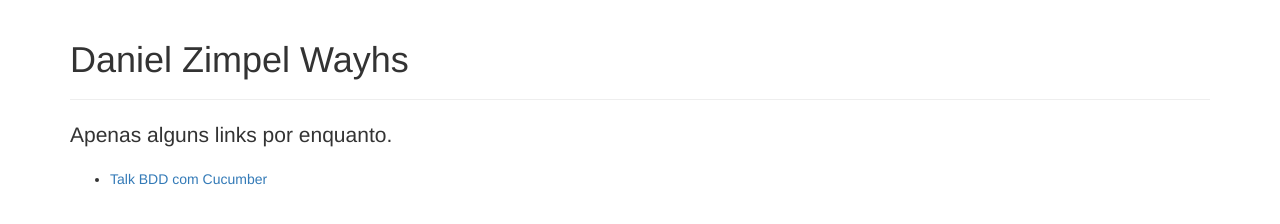
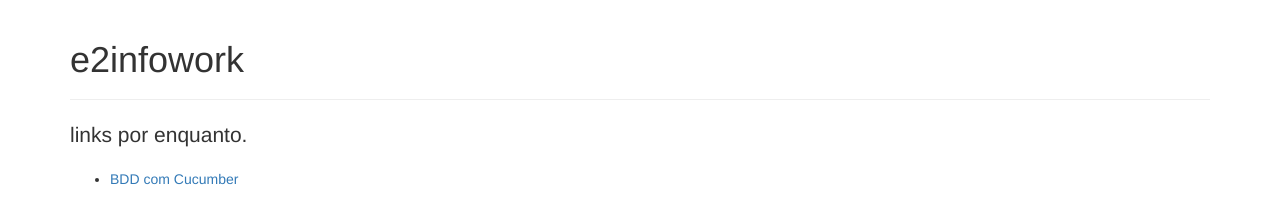
Before and after one commit to almeidadevops042/dwayhs.github.io, a plain HTML site: page index.html in a window 1280 px wide. Drawn offline with nearby package versions, Linux system fonts and the light colour scheme.

Commit message:
fix folders

```diff
--- a/index.html
+++ b/index.html
@@ -5,7 +5,7 @@
     <meta http-equiv="X-UA-Compatible" content="IE=edge">
     <meta name="viewport" content="width=device-width, initial-scale=1">
     <meta name="description" content="">
-    <meta name="author" content="Daniel Zimpel Wayhs">
+    <meta name="author" content="e2infowork">
 
     <title>Daniel Zimpel Wayhs</title>
 
@@ -18,14 +18,14 @@
     <!-- Begin page content -->
     <div class="container">
       <div class="page-header">
-        <h1>Daniel Zimpel Wayhs</h1>
+        <h1>e2infowork</h1>
       </div>
-      <p class="lead">Apenas alguns links por enquanto.</p>
+      <p class="lead">links por enquanto.</p>
       <ul>
-        <li><a href="http://dwayhs.github.io/talks/talk-bdd-cucumber">Talk BDD com Cucumber</a></li>
+        <li><a href="http://dwayhs.github.io/talks/talk-bdd-cucumber">BDD com Cucumber</a></li>
       </ul>
     </div>
-    <script>
+    <!-- <script>
       (function(i,s,o,g,r,a,m){i['GoogleAnalyticsObject']=r;i[r]=i[r]||function(){
       (i[r].q=i[r].q||[]).push(arguments)},i[r].l=1*new Date();a=s.createElement(o),
       m=s.getElementsByTagName(o)[0];a.async=1;a.src=g;m.parentNode.insertBefore(a,m)
@@ -34,6 +34,6 @@
       ga('create', 'UA-51433606-1', 'dwayhs.github.io');
       ga('send', 'pageview');
 
-    </script>
+    </script> -->
   </body>
 </html>
```
Also changed, not shown: talks/talk-bdd-cucumber/index.html (+2 -2 lines), 1 other file.
